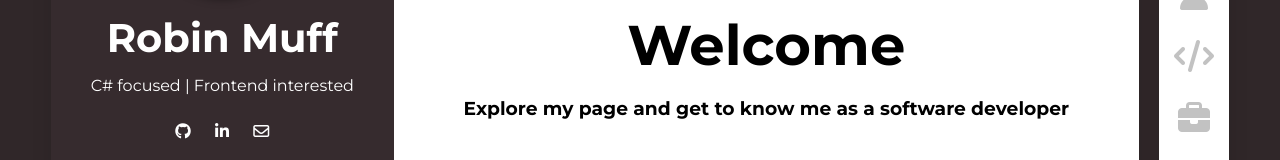
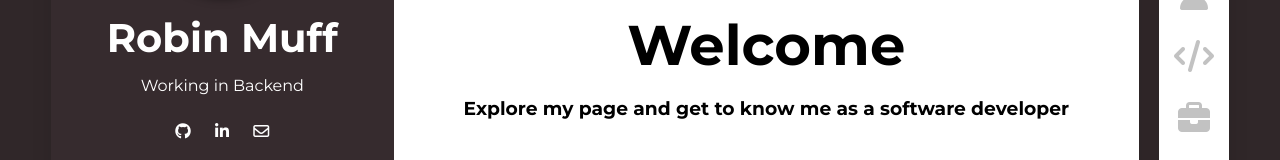
Before and after one commit to robinmuff/robinmuff.me, a plain HTML site: page index.html in a window 1280 px wide. Shown: the part 344-504 px from the top of the page. Drawn offline with Linux system fonts and the light colour scheme.

Commit message:
Update Descruption

```diff
--- a/index.html
+++ b/index.html
@@ -43,7 +43,7 @@
           src="assets/image/Me.jpg"
           alt="" />
         <h1 class="robinmuff-name">Robin Muff</h1>
-        <h2 class="robinmuff-description">C# focused | Frontend interested</h2>
+        <h2 class="robinmuff-description">Working in Backend</h2>
         <div class="socials robinmuff-socials">
           <a href='https://github.com/robinmuff' target='_blank' class='fab fa-github'></a>
           <a href='https://www.linkedin.com/in/robin-muff/' target='_blank' class='fab fa-linkedin-in'></a>
```
